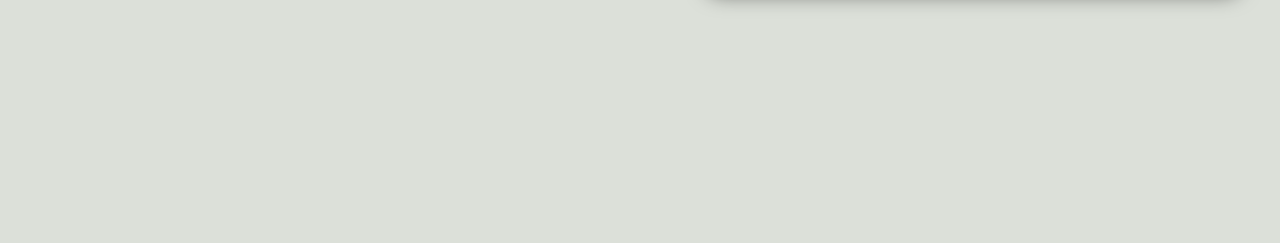
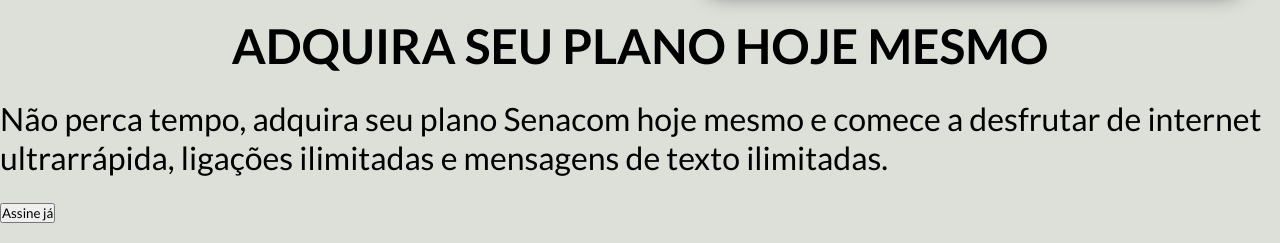
Before and after one commit to alexandreraminelli/SENACOM, a plain HTML site: page index.html in a window 1280 px wide. Shown: the part 2206-2449 px from the top of the page. Before the commit the page ends 2243 px from the top, so only its background shows below. Drawn offline with Linux system fonts and the light colour scheme.

Commit message:
Conteúdo final do main do index.html

```diff
--- a/index.html
+++ b/index.html
@@ -68,7 +68,12 @@
         </article>
         <img src="paginas/inicio/imagens/jovens.jpg" alt="" id="img-jovens" />
       </section>
-      <section></section>
+      <section>
+        <h2>Adquira seu plano hoje mesmo</h2>
+        <p>Não perca tempo, adquira seu plano Senacom hoje mesmo e comece a desfrutar de internet ultrarrápida, ligações ilimitadas e mensagens de texto ilimitadas.</p>
+        <!-- Botão comprar -->
+        <button>Assine já</button>
+      </section>
     </main>
     <footer></footer>
   </body>
```
